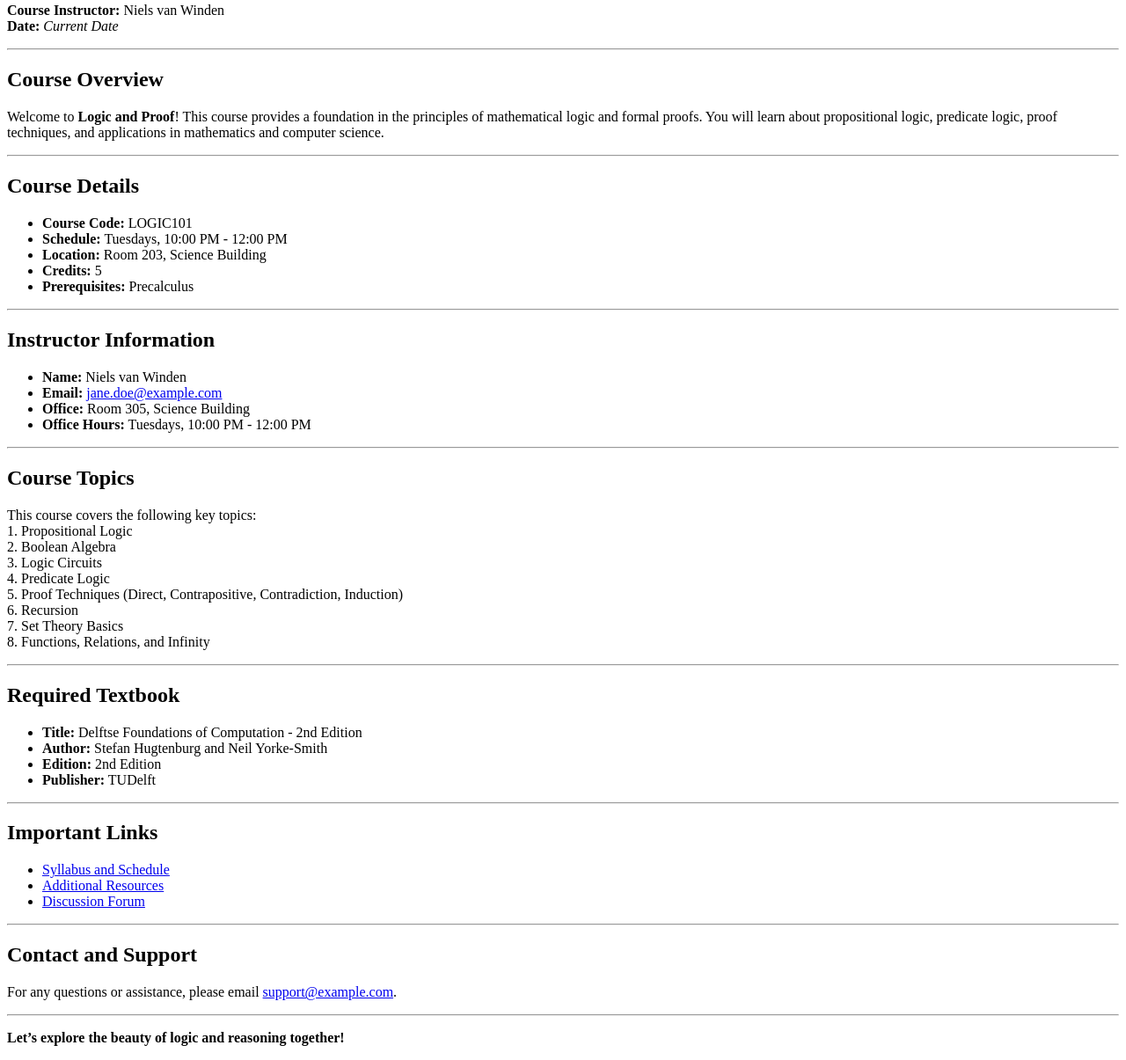
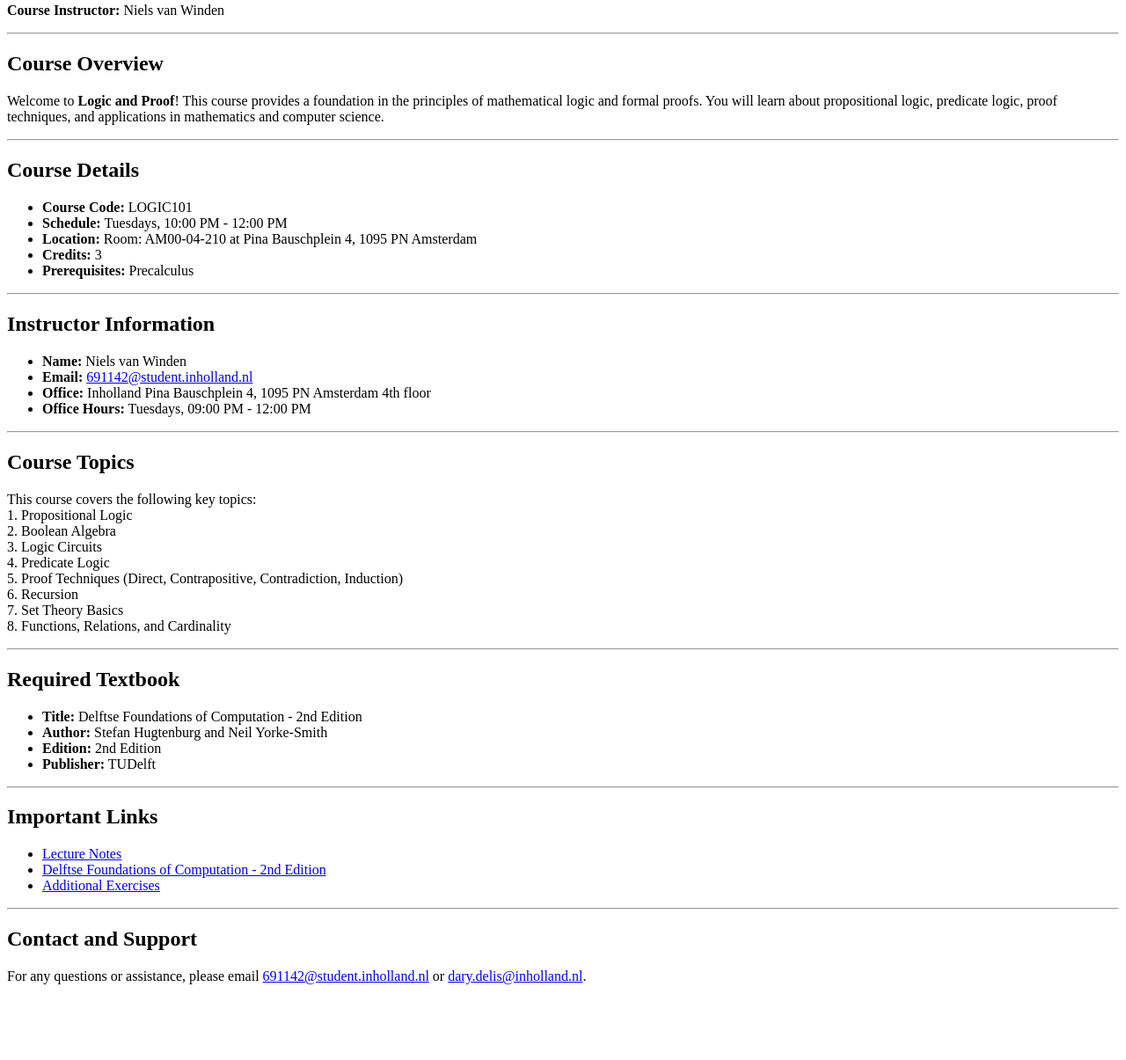
Before and after one commit to Butt3r3dBiscuit/Logic-Proof, a plain HTML site: page index.html in a window 1280 px wide. Shown: the part 63-1268 px from the top of the page at 88% size. After the commit the page ends 1198 px from the top, so only its background shows below. Drawn offline with Linux system fonts and the light colour scheme.

Commit message:
Init Additional Exercises and Lecture Notes in markdown

```diff
--- a/index.html
+++ b/index.html
@@ -1,6 +1,5 @@
 <h1 id="logic-and-proof">Logic and Proof</h1>
-<p><strong>Course Instructor:</strong> Niels van Winden<br />
-<strong>Date:</strong> <em>Current Date</em></p>
+<p><strong>Course Instructor:</strong> Niels van Winden</p>
 <hr />
 <h2 id="course-overview">Course Overview</h2>
 <p>Welcome to <strong>Logic and Proof</strong>! This course provides a
@@ -14,10 +13,9 @@ techniques, and applications in mathematics and computer science.</p>
 </li>
 <li><strong>Schedule:</strong> Tuesdays, 10:00 PM - 12:00 PM<br />
 </li>
-<li><strong>Location:</strong> Room 203, Science Building<br />
-</li>
-<li><strong>Credits:</strong> 5<br />
-</li>
+<li><strong>Location:</strong> Room: AM00-04-210 at Pina Bauschplein 4,
+1095 PN Amsterdam</li>
+<li><strong>Credits:</strong> 3</li>
 <li><strong>Prerequisites:</strong> Precalculus</li>
 </ul>
 <hr />
@@ -26,11 +24,11 @@ techniques, and applications in mathematics and computer science.</p>
 <li><strong>Name:</strong> Niels van Winden<br />
 </li>
 <li><strong>Email:</strong> <a
-href="mailto:jane.doe@example.com">jane.doe@example.com</a><br />
+href="mailto:691142@student.inholland.nl">691142@student.inholland.nl</a><br />
 </li>
-<li><strong>Office:</strong> Room 305, Science Building<br />
-</li>
-<li><strong>Office Hours:</strong> Tuesdays, 10:00 PM - 12:00 PM</li>
+<li><strong>Office:</strong> Inholland Pina Bauschplein 4, 1095 PN
+Amsterdam 4th floor</li>
+<li><strong>Office Hours:</strong> Tuesdays, 09:00 PM - 12:00 PM</li>
 </ul>
 <hr />
 <h2 id="course-topics">Course Topics</h2>
@@ -43,7 +41,7 @@ href="mailto:jane.doe@example.com">jane.doe@example.com</a><br />
 Induction)<br />
 6. Recursion<br />
 7. Set Theory Basics<br />
-8. Functions, Relations, and Infinity</p>
+8. Functions, Relations, and Cardinality</p>
 <hr />
 <h2 id="required-textbook">Required Textbook</h2>
 <ul>
@@ -60,18 +58,21 @@ Yorke-Smith<br />
 <hr />
 <h2 id="important-links">Important Links</h2>
 <ul>
-<li><a href="https://www.example.com/syllabus">Syllabus and
-Schedule</a><br />
+<li><a
+href="https://github.com/NielsvanWinden/Logic-and-Proof/tree/dev/Lecture%20Notes">Lecture
+Notes</a><br />
 </li>
-<li><a href="https://www.example.com/resources">Additional
-Resources</a><br />
+<li><a
+href="https://textbooks.open.tudelft.nl/textbooks/catalog/view/53/144/370">Delftse
+Foundations of Computation - 2nd Edition</a><br />
 </li>
-<li><a href="https://www.example.com/forum">Discussion Forum</a></li>
+<li><a
+href="https://github.com/NielsvanWinden/Logic-and-Proof/tree/dev/Additional%20Exercises">Additional
+Exercises</a></li>
 </ul>
 <hr />
 <h2 id="contact-and-support">Contact and Support</h2>
 <p>For any questions or assistance, please email <a
-href="mailto:support@example.com">support@example.com</a>.</p>
-<hr />
-<p><strong>Let’s explore the beauty of logic and reasoning
-together!</strong></p>
+href="mailto:691142@student.inholland.nl">691142@student.inholland.nl</a>
+or <a
+href="mailto:dary.delis@inholland.nl">dary.delis@inholland.nl</a>.</p>
```
Also changed, not shown: 1 other file.
